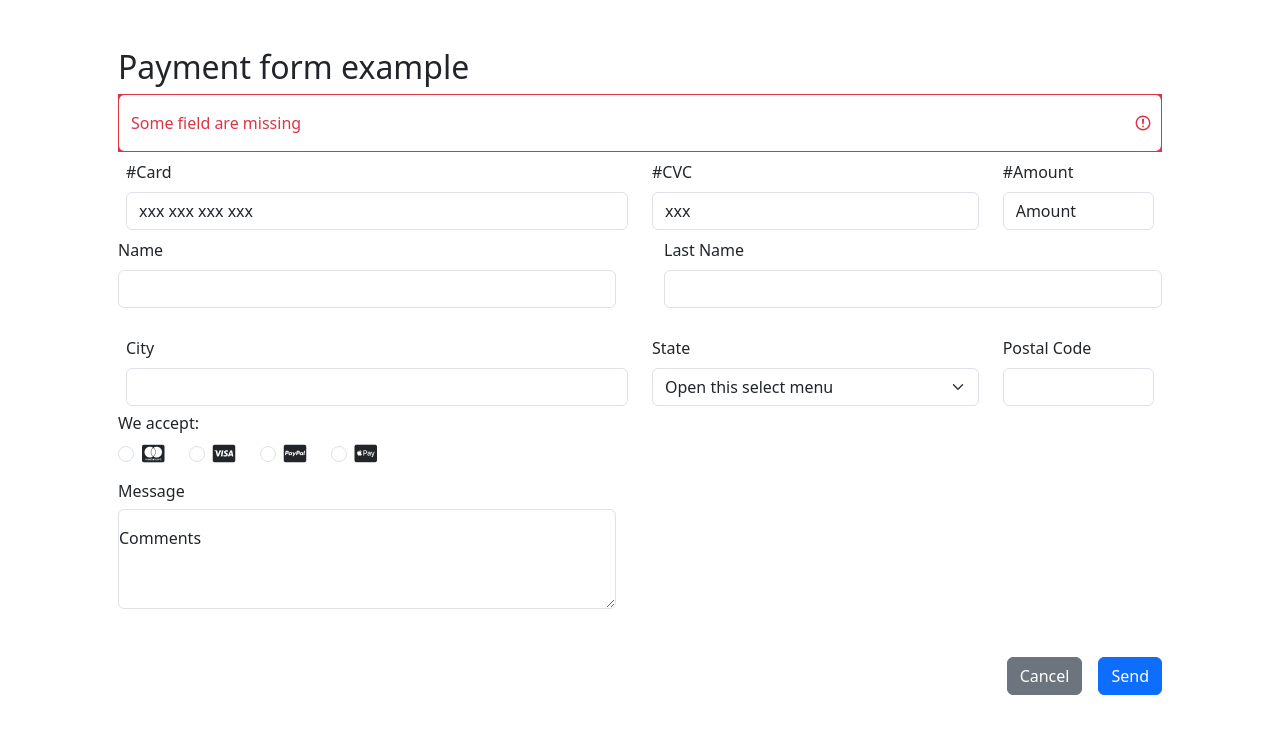
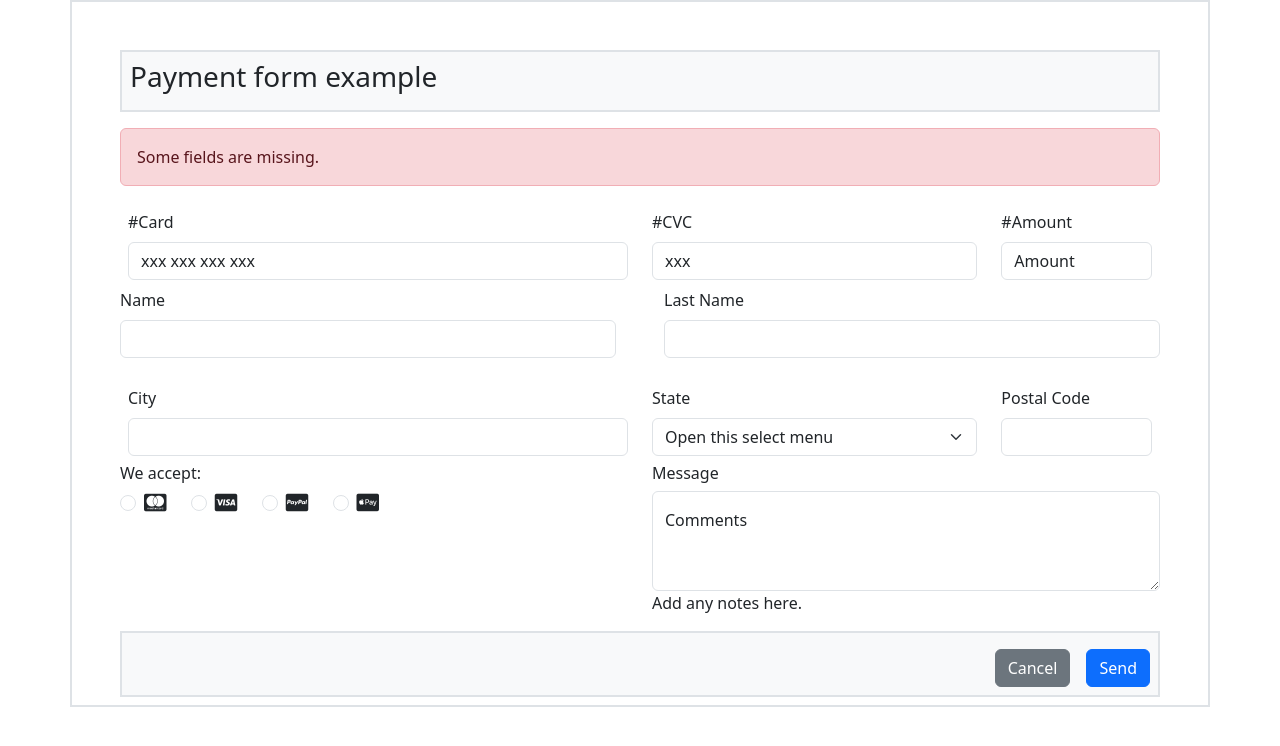
Before and after one commit to 4GeeksAcademy/HTML5-form.nat, a plain HTML site: page index.html in a window 1280 px wide. Drawn offline with nearby package versions, Linux system fonts and the light colour scheme.

Commit message:
finalizado!

```diff
--- a/index.html
+++ b/index.html
@@ -13,13 +13,14 @@
 
 <body>
 
-    <div class="container p-5">
-        <h2>Payment form example</h2>
+    <div class="container p-5 border border-2 pb-2">
+        <div class="header col-12 bg-light border border-2 p-2 mb-3">
+            <h3>Payment form example</h3>
+        </div>
         <div>
-            <form class="form-floating bg-danger text-danger">
-                <input type="text" class="form-control is-invalid" id="Error"
-                    placeholder="name@example.com">
-                <label for="floatingInputInvalid">Some field are missing</label>
+            <div class="alert alert-danger" role="alert">
+                Some fields are missing.
+            </div>
 
             <!--CARD-CVC-AMOUNT-->
         </div>
@@ -72,45 +73,59 @@
         </div>
 
         <!--CARDS-->
+        <div class="row">
+            <div class="col-6">
                 <h6>We accept:</h6>
                 <div class="form-check form-check-inline mb-3">
                     <i class="fa-brands fa-cc-mastercard fa-lg"></i>
-            <input class="form-check-input" type="radio" name="inlineRadioOptions" id="inlineRadio1" value="option1">
+                    <input class="form-check-input" type="radio" name="inlineRadioOptions" id="inlineRadio1"
+                        value="option1">
                     <label class="form-check-label" for="inlineRadio1"></label>
                 </div>
                 <div class="form-check form-check-inline">
                     <i class="fa-brands fa-cc-visa fa-lg"></i>
-            <input class="form-check-input" type="radio" name="inlineRadioOptions" id="inlineRadio2" value="option2">
+                    <input class="form-check-input" type="radio" name="inlineRadioOptions" id="inlineRadio2"
+                        value="option2">
                     <label class="form-check-label" for="inlineRadio2"></label>
                 </div>
                 <div class="form-check form-check-inline">
                     <i class="fa-brands fa-cc-paypal fa-lg"></i>
-            <input class="form-check-input" type="radio" name="inlineRadioOptions" id="inlineRadio3" value="option3">
+                    <input class="form-check-input" type="radio" name="inlineRadioOptions" id="inlineRadio3"
+                        value="option3">
                     <label class="form-check-label" for="inlineRadio3"></label>
                 </div>
                 <div class="form-check form-check-inline">
                     <i class="fa-brands fa-cc-apple-pay fa-lg"></i>
-            <input class="form-check-input" type="radio" name="inlineRadioOptions" id="inlineRadio4" value="option4">
+                    <input class="form-check-input" type="radio" name="inlineRadioOptions" id="inlineRadio4"
+                        value="option4">
                     <label class="form-check-label" for="inlineRadio4"></label>
+                </div>
             </div>
 
             <!--message-->
-        <div>
-        <fieldset class="row col-6">
+
+            <div class="col-6">
+                <fieldset>
                     <h6>Message</h6>
                     <div class="form-floating">
-                <textarea class="form-control " placeholder="Leave a comment here" id="floatingTextarea2" style="height: 100px"></textarea>
+                        <textarea class="form-control " placeholder="Leave a comment here" id="floatingTextarea2"
+                            style="height: 100px"></textarea>
                         <label for="floatingTextarea2">Comments</label>
                     </div>
+                    <p>Add any notes here.</p>
                 </fieldset>
             </div>
+        </div>
+
 
         <!--BOTON-->
-        <div class="d-grid gap-2 d-md-flex justify-content-md-end mt-5">
+        <div class="footer col-12 bg-light border border-2 p-2">
+            <div class="d-grid gap-2 d-md-flex justify-content-md-end mt-2">
                 <button class="btn btn-secondary me-md-2" type="button">Cancel</button>
                 <button class="btn btn-primary" type="button">Send</button>
             </div>
             </form>
+        </div>
 
         <!-- Scripts de JavaScript van al final del cuerpo para mejorar el rendimiento -->
         <link href="https://cdn.jsdelivr.net/npm/bootstrap@5.3.2/dist/css/bootstrap.min.css" rel="stylesheet"
```
Lines whose indentation alone changed are shown as unchanged.
